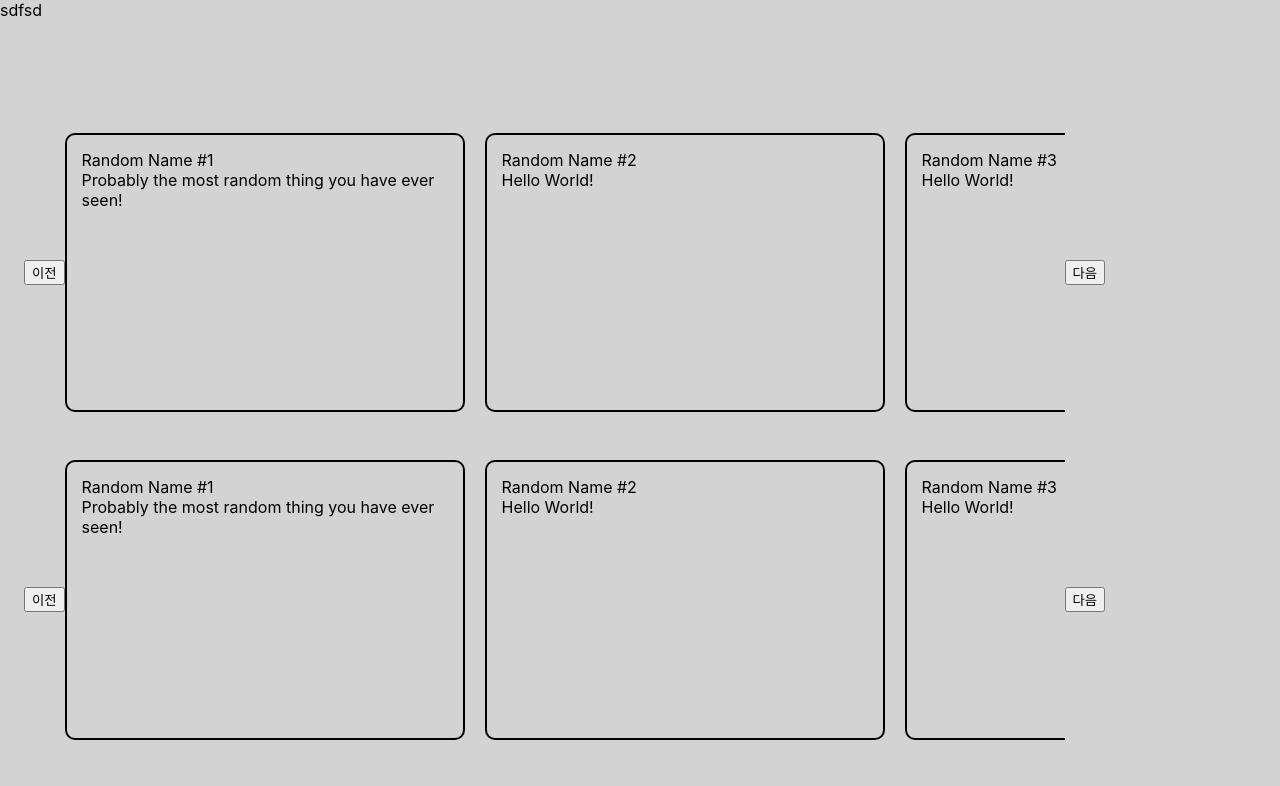
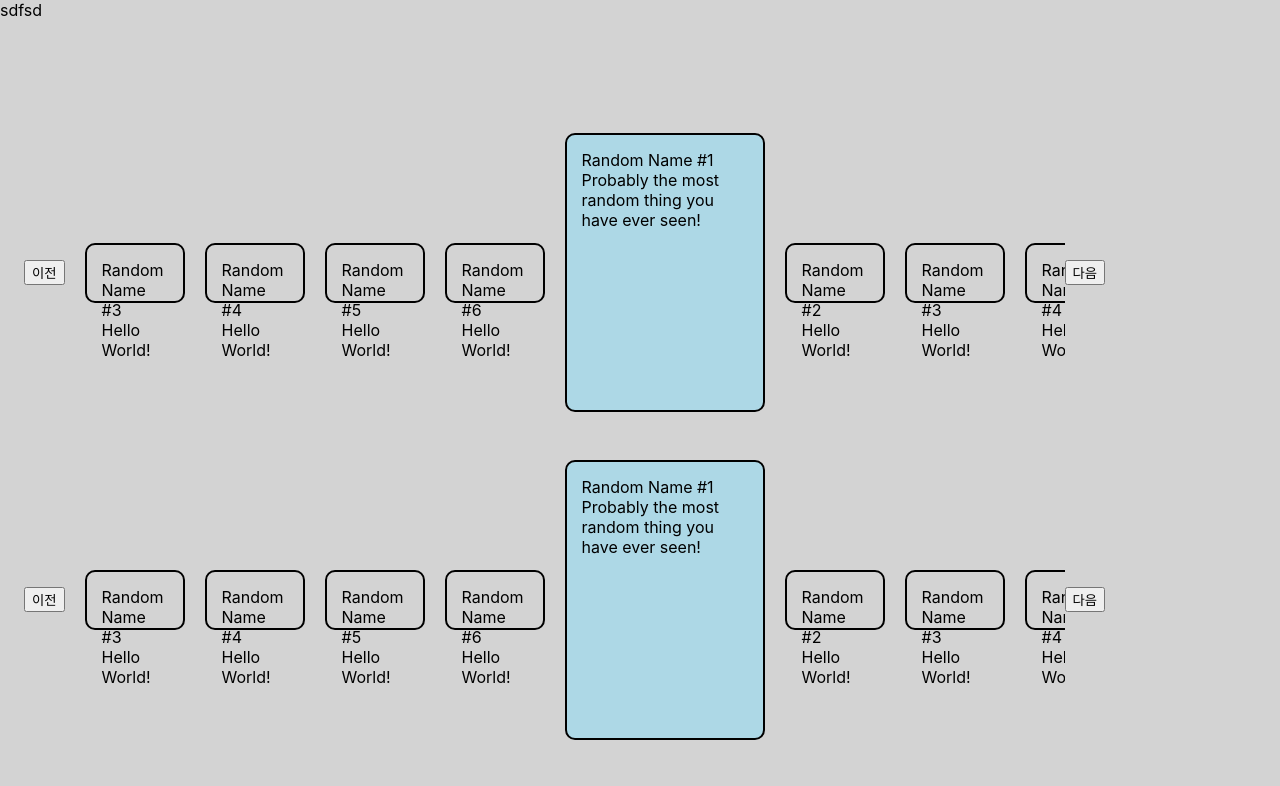
Before and after one commit to coby0503/shopping, a Next.js app: page / in a window 1280 px wide. Shown: the top 786 px of the page. Built offline with nearby package versions, Linux system fonts and the light colour scheme.

Commit message:
feat: 클릭된 아이템 채크 완료
클릭된 아이템 체크 완료

```diff
--- a/components/Carousel/index.tsx
+++ b/components/Carousel/index.tsx
@@ -1,6 +1,6 @@
 import styled from "styled-components";
 import { NextPage } from "next";
-import React, { useCallback, useState } from "react";
+import React, { useCallback, useEffect, useState } from "react";
 import Item from "../Item";
 
 const items = [
@@ -93,18 +93,19 @@ const CarouselWrap = styled.div<{
   display: flex;
   width: 100%;
   height: 100%;
-  transition: ${(props) => (props.toggle ? "0.5s linear" : "none")};
+  align-items: center;
+  transition: ${(props) => (props.toggle ? "0.3s linear" : "none")};
   transform: translateX(
-    ${(props) => props.value * (props.boxSize + props.margin) - 2520}px
+    ${(props) => props.value * (props.boxSize + props.margin) + 500}px
   );
 `;
 const Carousel: NextPage = () => {
   //캐러셀 컨테이너의 크기를 입력받는다. or 메인박스와 서브박스의 크기를 입력받는다.
   //캐러셀 컨테이너의 크기를 박스기준으로 정함 or 컨테이너 박스 크기도 입력받음.
   //여기서 스위치를 통해 다른 api를 호출해서 카테고리에 따라 다른 데이터를 저장한다.
-  const itemCount = 6;
+  const itemCount = Math.floor(items.length / 3);
   const containerSize = 1000;
-  const boxSize = 400;
+  const boxSize = 100;
   const margin = 20;
   const innerBoxCount = Math.floor(containerSize / (boxSize + margin));
   let defaultMargin;
@@ -126,24 +127,25 @@ const Carousel: NextPage = () => {
           2
       );
   }
-  const [test, setTest] = useState<number>(0);
+  const [test, setTest] = useState<number>(-itemCount);
+  const [checkItem, setCheckItem] = useState<number>(-itemCount);
   const [toggle, setToggle] = useState<boolean>(true);
   const [cool, setCool] = useState<boolean>(true);
-
-  const check = () => {
-    if (test === -(items.length / 3 - 2)) {
+  useEffect(() => {
+    if (test === -(items.length / 3 + 3)) {
       setTimeout(() => {
         setToggle(false);
-        setTest(items.length / 3 - (items.length / 3 - 1));
+        setTest(test + 6);
+      }, 600);
+      return;
+    }
+    if (test === -(items.length / 3 - 4)) {
+      setTimeout(() => {
+        setToggle(false);
+        setTest(test - 6);
       }, 600);
     }
-    if (test === items.length / 3 - 3) {
-      setTimeout(() => {
-        setToggle(false);
-        setTest(items.length / 3 - items.length / 3 - 2);
-      }, 600);
-    }
-  };
+  }, [test]);
   const hello = useCallback(() => {
     setTimeout(() => {
       setCool(true);
@@ -154,7 +156,6 @@ const Carousel: NextPage = () => {
       setCool(false);
       setToggle(true);
       setTest((test) => test - 1);
-      check();
       hello();
     }
   };
@@ -163,7 +164,6 @@ const Carousel: NextPage = () => {
       setCool(false);
       setToggle(true);
       setTest((test) => test + 1);
-      check();
       hello();
     }
   };
@@ -180,7 +180,14 @@ const Carousel: NextPage = () => {
           value={test}
         >
           {items.map((item, i) => (
-            <Item key={i} item={item} />
+            <Item
+              key={i}
+              item={item}
+              checkItem={Math.abs(test)}
+              setCheckItem={setCheckItem}
+              boxIndex={i}
+              change={toggle}
+            />
           ))}
         </CarouselWrap>
       </CarouselContainer>
--- a/components/Item/index.tsx
+++ b/components/Item/index.tsx
@@ -8,16 +8,44 @@ interface ItemInfo {
 
 interface Props {
   item: ItemInfo;
+  checkItem: number;
+  setCheckItem: React.Dispatch<React.SetStateAction<number>>;
+  boxIndex: number;
+  change: boolean;
 }
 
-const check = (e: React.MouseEvent<HTMLElement>) => {
-  const boxList = document.querySelectorAll(".item-box");
-  console.log(boxList.length);
-};
-
-const Item: NextPage<Props> = ({ item }) => {
+const ItemContainer = styled.div<{ change: boolean }>`
+  flex: none;
+  height: 60px;
+  width: 100px;
+  border: 2px solid black;
+  margin-right: 20px;
+  padding: 15px;
+  border-radius: 10px;
+  box-sizing: border-box;
+  transition: ${(props) => (props.change ? "0.2s linear" : "none")};
+  &.checkItem {
+    background-color: lightblue;
+    height: 100%;
+    width: 200px;
+  }
+`;
+const Item: NextPage<Props> = ({
+  item,
+  checkItem,
+  setCheckItem,
+  boxIndex,
+  change,
+}) => {
+  if (checkItem === boxIndex) {
+    console.log("hello");
+  }
   return (
-    <ItemContainer className="item-box" onClick={(e) => check(e)}>
+    <ItemContainer
+      className={boxIndex === checkItem ? " checkItem" : ""}
+      onClick={() => setCheckItem(boxIndex)}
+      change={change}
+    >
       <div>{item.name}</div>
       <div>{item.description}</div>
     </ItemContainer>
@@ -25,13 +53,5 @@ const Item: NextPage<Props> = ({ item }) => {
 };
 export default Item;
 
-const ItemContainer = styled.div`
-  flex: none;
-  height: 100%;
-  width: 400px;
-  border: 2px solid black;
-  margin-right: 20px;
-  padding: 15px;
-  border-radius: 10px;
-  box-sizing: border-box;
-`;
+// 부모에서 선택된 박스의 인덱스를 받아옴.
+// 부모에서 받은 키  인덱스와 선택된 인덱스와 같을 때  박스가 커지는 클래스를 부여함
```
